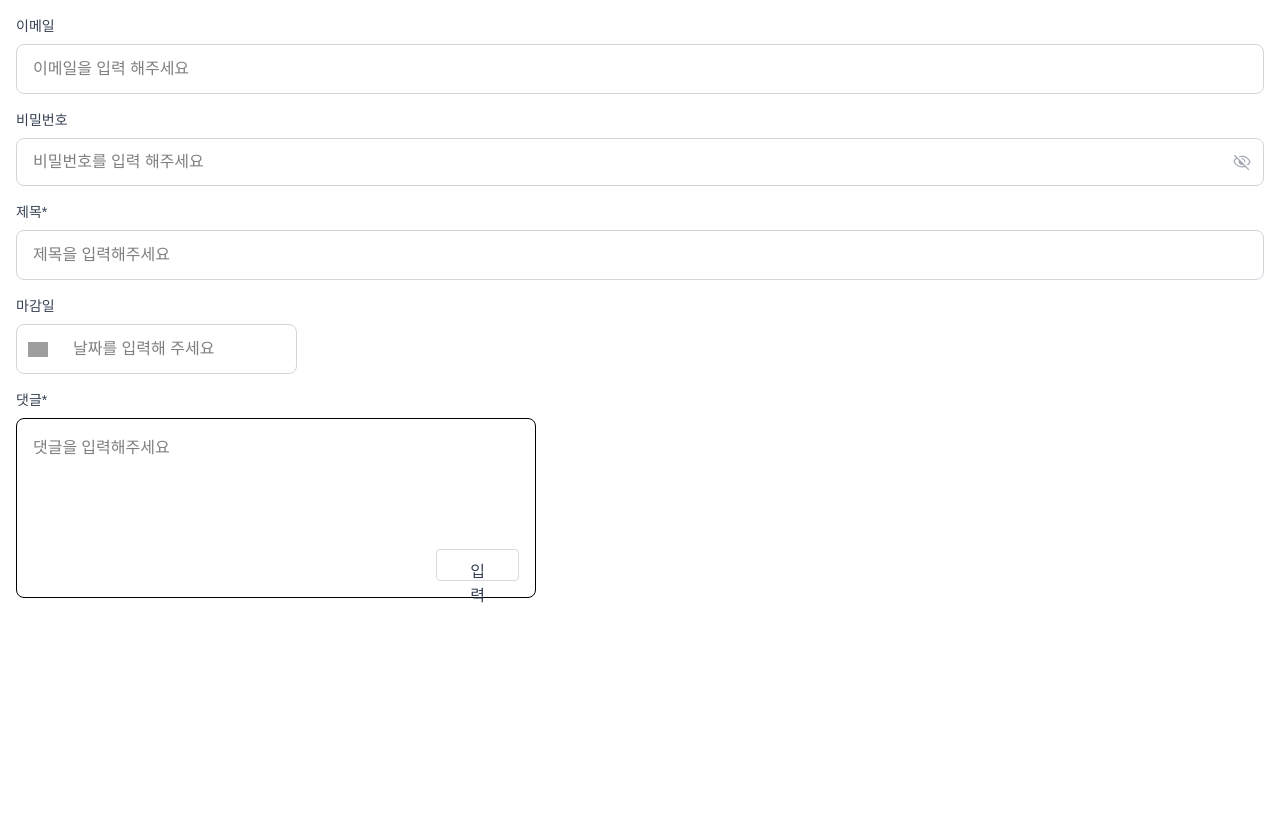
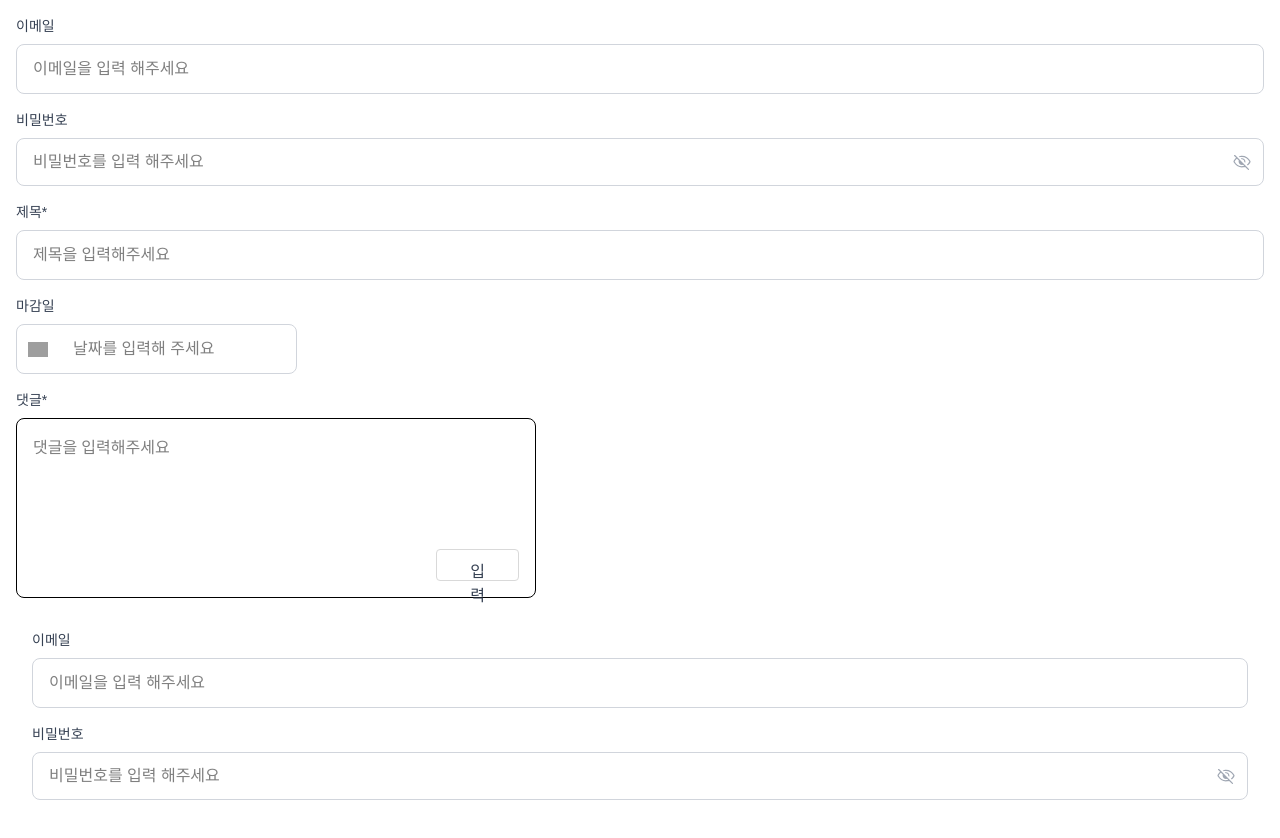
Before and after one commit to FE-3-2team/team2taskify, a Next.js app: page /inputTest in a window 1280 px wide. Shown: the top 838 px of the page. Before the commit the page ends 800 px from the top, so only its background shows below. Built offline with nearby package versions, Linux system fonts and the light colour scheme; grey boxes are pictures that could not be loaded.

Commit message:
[Style] 이메일, 비밀번호 입력 통합

```diff
--- /dev/null
+++ b/src/components/common/Input/Auth.tsx
@@ -0,0 +1,117 @@
+import { useState } from "react";
+import Image from "next/image";
+import EyeCloseIcon from "../../../assets/icons/EyeVisibility_off.svg";
+import EyeOpenIcon from "../../../assets/icons/EyeVisibility_on.svg";
+
+// 이메일 입력 컴포넌트 (EmailInput)
+const EmailInput: React.FC = () => {
+  const [email, setEmail] = useState<string>("");
+  const [error, setError] = useState<string>("");
+
+  const handleChange = (e: React.ChangeEvent<HTMLInputElement>) => {
+    const value = e.target.value;
+    setEmail(value);
+    const emailRegex = /^[^\s@]+@[^\s@]+\.[^\s@]+$/;
+    const hangulRegex = /[가-힣]/;
+    if (value && hangulRegex.test(value)) {
+      setError("이메일 형식으로 입력해주세요");
+    } else if (value && !emailRegex.test(value)) {
+      setError("이메일 형식으로 입력해주세요");
+    } else {
+      setError("");
+    }
+  };
+
+  return (
+    <div className="mb-4">
+      <label
+        htmlFor="email-input"
+        className="block mb-2 text-sm text-gray-700 text-lg-regular"
+      >
+        이메일
+      </label>
+      <input
+        id="email-input"
+        type="email"
+        placeholder="이메일을 입력 해주세요"
+        value={email}
+        onChange={handleChange}
+        maxLength={25}
+        className={`w-full h-[50px] rounded-[8px] border pt-[15px] pr-[16px] pb-[15px] pl-[16px] focus:outline-none text-lg-regular ${
+          error ? "border-red-500" : "border-gray-300"
+        }`}
+      />
+      {error && <p className="mt-2 text-sm text-red-500">{error}</p>}
+    </div>
+  );
+};
+
+// 비밀번호 입력 컴포넌트 (PasswordInput)
+const PasswordInput: React.FC = () => {
+  const [password, setPassword] = useState("");
+  const [error, setError] = useState("");
+  const [showPassword, setShowPassword] = useState(false);
+
+  const handleChange = (e: React.ChangeEvent<HTMLInputElement>) => {
+    const value = e.target.value;
+    setPassword(value);
+    if (value && value.length < 8) {
+      setError("8 ~ 15자만 입력 가능합니다");
+    } else {
+      setError("");
+    }
+  };
+
+  const toggleShowPassword = () => {
+    setShowPassword((prev) => !prev);
+  };
+
+  return (
+    <div className="mb-4">
+      <label
+        htmlFor="password-input"
+        className="block mb-2 text-sm text-gray-700 text-lg-regular"
+      >
+        비밀번호
+      </label>
+      <div className="relative w-full">
+        <input
+          id="password-input"
+          type={showPassword ? "text" : "password"}
+          placeholder="비밀번호를 입력 해주세요"
+          value={password}
+          onChange={handleChange}
+          maxLength={15}
+          className={`w-full h-12 rounded-lg border p-4 pr-10 focus:outline-none text-lg-regular ${
+            error ? "border-red-500" : "border-gray-300"
+          }`}
+        />
+        <button
+          type="button"
+          onClick={toggleShowPassword}
+          className="absolute inset-y-0 right-0 flex items-center pr-3 text-gray-500 cursor-pointer hover:opacity-80 focus:outline-none"
+        >
+          <Image
+            src={showPassword ? EyeOpenIcon : EyeCloseIcon}
+            alt={showPassword ? "비밀번호 숨기기" : "비밀번호 보기"}
+            width={20}
+            height={20}
+          />
+        </button>
+      </div>
+      {error && <p className="mt-2 text-sm text-red-500">{error}</p>}
+    </div>
+  );
+};
+
+// EmailInput과 PasswordInput을 하나의 컴포넌트로 결합한 AuthForm
+const AuthForm: React.FC = () => {
+  return (
+    <div className="container p-4 mx-auto space-y-4">
+      <EmailInput />
+      <PasswordInput />
+    </div>
+  );
+};
+
+export default AuthForm;
--- a/src/pages/inputTest.tsx
+++ b/src/pages/inputTest.tsx
@@ -3,6 +3,7 @@ import PasswordInput from "@/components/common/Input/PasswordInput";
 import TitleInput from "@/components/common/Input/TitleInput";
 import DeadlineInput from "@/components/common/Input/DateInput";
 import CommentBox from "@/components/common/Input/TextPlace";
+import AuthForm from "@/components/common/Input/Auth";
 export default function TestPage() {
   return (
     <div className="container p-4 mx-auto">
@@ -11,6 +12,7 @@ export default function TestPage() {
       <TitleInput />
       <DeadlineInput />
       <CommentBox />
+      <AuthForm />
     </div>
   );
 }
```
